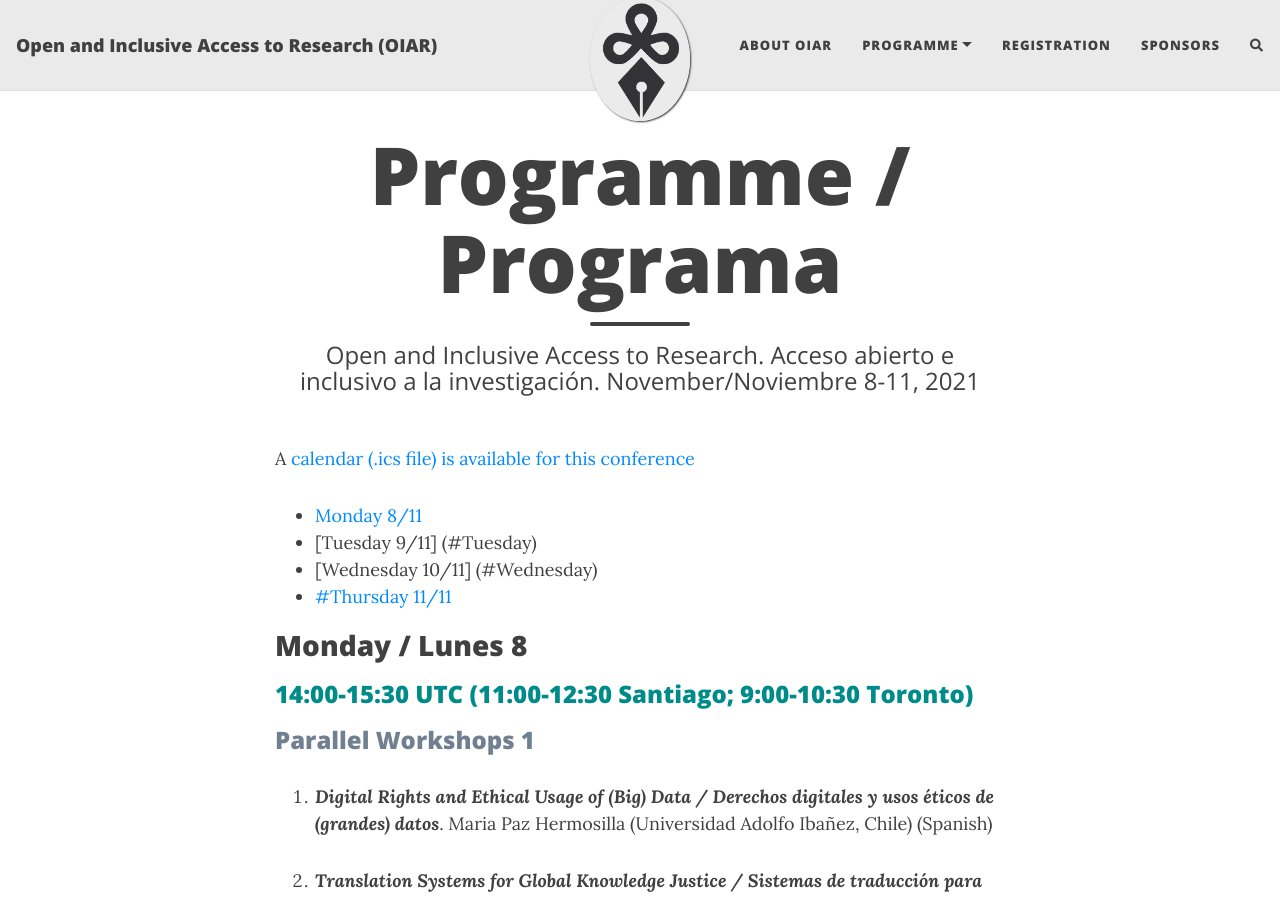
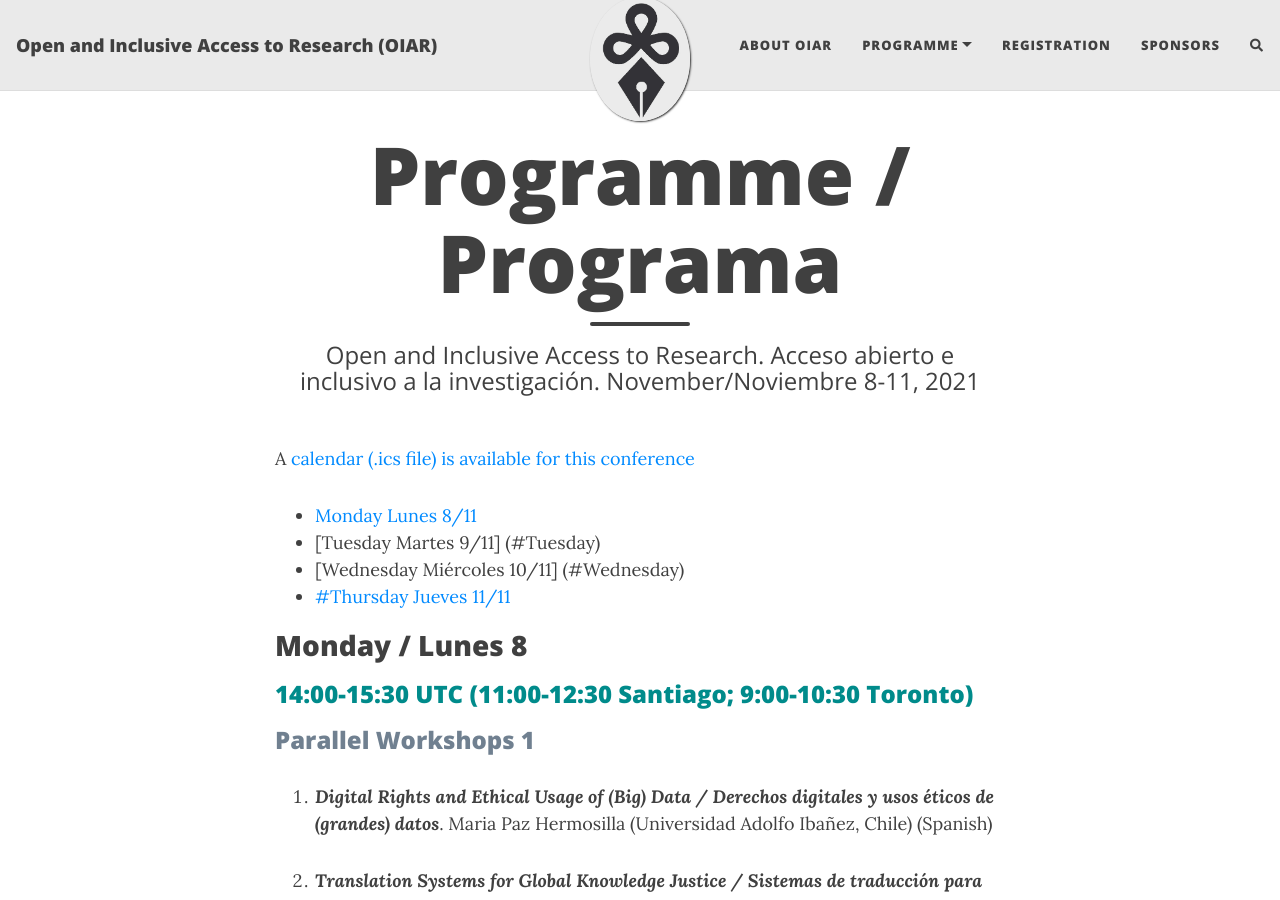
Before and after one commit to caedmon5/OIAR, a Jekyll site: the page built from programme.md, in a window 1280 px wide and 900 px high. Built offline with Jekyll 4.4.1, drawn with Linux system fonts in a browser that asks for light colours; nearby versions of some CDN libraries; comment, search, counter and statistics services are not loaded.

Commit message:
Added Spanish day names to TOC

```diff
--- a/programme.md
+++ b/programme.md
@@ -5,10 +5,10 @@ subtitle: Open and Inclusive Access to Research. Acceso abierto e inclusivo a la
 ---
 
 A [calendar (.ics file) is available for this conference](assets/img/OIAR.ics)
-* [Monday 8/11](#Monday)
-* [Tuesday 9/11] (#Tuesday)
-* [Wednesday 10/11] (#Wednesday)
-* [#Thursday 11/11](#Thursday)
+* [Monday Lunes 8/11](#Monday)
+* [Tuesday Martes 9/11] (#Tuesday)
+* [Wednesday Miércoles 10/11] (#Wednesday)
+* [#Thursday Jueves 11/11](#Thursday)
 
 
 # Monday / Lunes 8 {#Monday}
```
